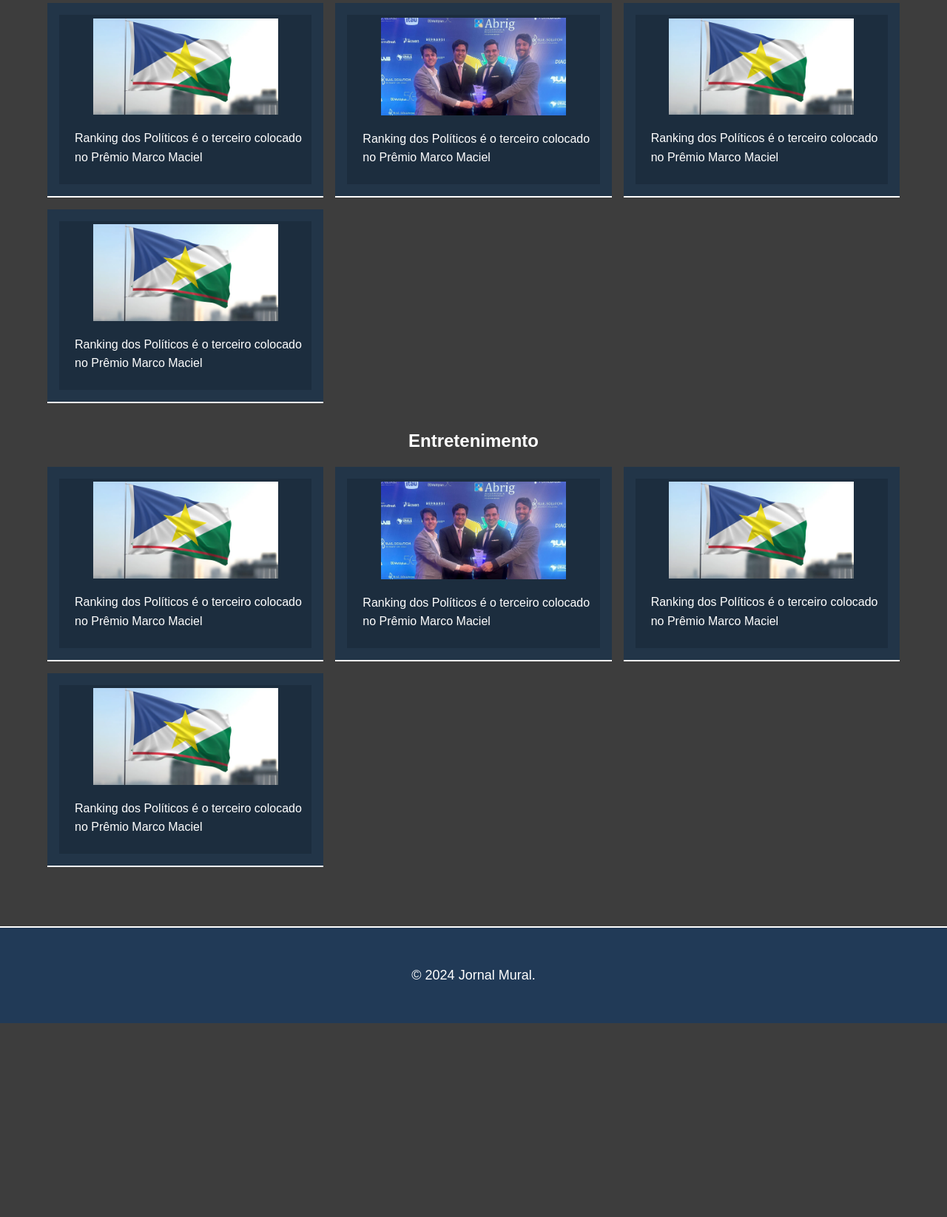
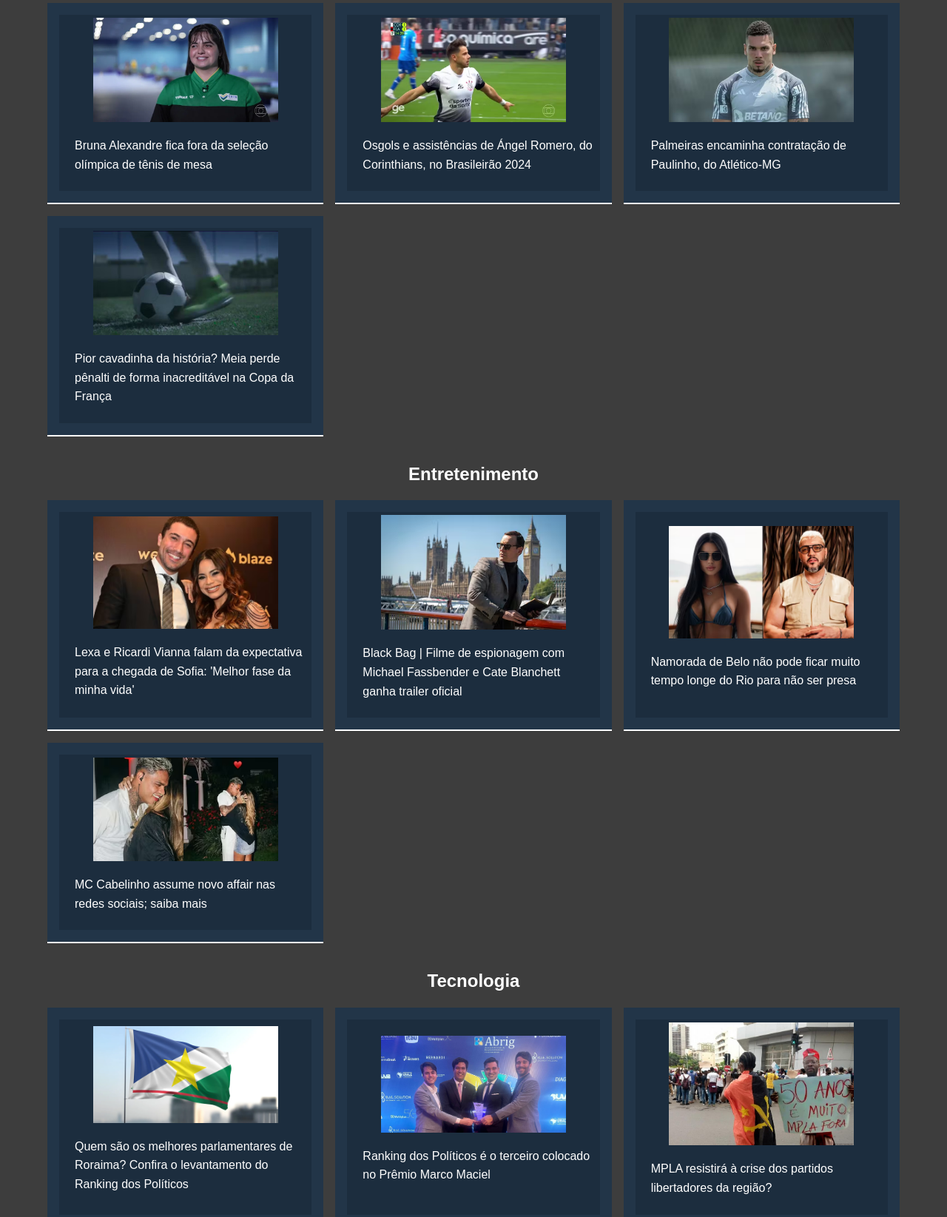
Before and after one commit to AdrianoRamosadr/Rui-Miguel-Jornal, a plain HTML site: page index.html in a window 1280 px wide. Shown: the part 952-2597 px from the top of the page at 74% size. Before the commit the page ends 2335 px from the top, so only its background shows below. Drawn offline with Linux system fonts and the light colour scheme.

Commit message:
atualizando

```diff
--- a/index.html
+++ b/index.html
@@ -69,8 +69,94 @@
         <article>
           <div class="imagens">
 
+            <img src="imagens/despor01.webp" alt="">
+            <p>Bruna Alexandre fica fora da seleção olímpica de tênis de mesa
+
+
+
+              </p>
+          </div>
+        </article>
+        <article>
+
+            <div class="imagens">
+
+              <img src="imagens/despor02.avif" alt="">
+              <p>Osgols e assistências de Ángel Romero, do Corinthians, no Brasileirão 2024
+              </p>
+            </div>
+
+        </article>
+        <article>
+
+          <div class="imagens">
+
+            <img src="imagens/despor04.avif" alt="">
+            <p>Palmeiras encaminha contratação de Paulinho, do Atlético-MG
+
+            </p>
+          </div>
+
+      </article>
+      <article>
+
+        <div class="imagens">
+
+          <img src="imagens/desport03.avif" alt="">
+          <p>Pior cavadinha da história? Meia perde pênalti de forma inacreditável na Copa da França</p>
+        </div>
+
+    </article>
+      </div>
+    </section>
+    <section id="entretenimento">
+      <h2>Entretenimento</h2>
+      <div class="grid">
+        <article>
+          <div class="imagens">
+
+            <img src="imagens/cel01.avif" alt="">
+            <p>Lexa e Ricardi Vianna falam da expectativa para a chegada de Sofia: 'Melhor fase da minha vida'</p>
+          </div>
+        </article>
+        <article>
+
+            <div class="imagens">
+
+              <img src="imagens/cel02.avif" alt="">
+              <p>Black Bag | Filme de espionagem com Michael Fassbender e Cate Blanchett ganha trailer oficial</p>
+            </div>
+
+        </article>
+        <article>
+
+          <div class="imagens">
+
+            <img src="imagens/cel03.avif" alt="">
+            <p>Namorada de Belo não pode ficar muito tempo longe do Rio para não ser presa</p>
+          </div>
+
+      </article>
+      <article>
+
+        <div class="imagens">
+
+          <img src="imagens/cel04.avif" alt="">
+          <p>MC Cabelinho assume novo affair nas redes sociais; saiba mais</p>
+        </div>
+
+    </article>
+      </div>
+    </section>
+
+    <section id="tecnologia">
+      <h2>Tecnologia</h2>
+      <div class="grid">
+        <article>
+          <div class="imagens">
+
             <img src="imagens/polit02.png" alt="">
-            <p>Ranking dos Políticos é o terceiro colocado no Prêmio Marco Maciel</p>
+            <p>Quem são os melhores parlamentares de Roraima? Confira o levantamento do Ranking dos Políticos</p>
           </div>
         </article>
         <article>
@@ -86,8 +172,8 @@
 
           <div class="imagens">
 
-            <img src="imagens/polit02.png" alt="">
-            <p>Ranking dos Políticos é o terceiro colocado no Prêmio Marco Maciel</p>
+            <img src="imagens/polit05.jpg" alt="">
+            <p>MPLA resistirá à crise dos partidos libertadores da região?</p>
           </div>
 
       </article>
@@ -95,52 +181,14 @@
 
         <div class="imagens">
 
-          <img src="imagens/polit02.png" alt="">
-          <p>Ranking dos Políticos é o terceiro colocado no Prêmio Marco Maciel</p>
+          <img src="imagens/polit06.jpg" alt="">
+          <p>Candidato do MPLA a Presidente da República passa a ser designado pelo Comité Central</p>
         </div>
 
     </article>
       </div>
     </section>
-    <section id="entretenimento">
-      <h2>Entretenimento</h2>
-      <div class="grid">
-        <article>
-          <div class="imagens">
 
-            <img src="imagens/polit02.png" alt="">
-            <p>Ranking dos Políticos é o terceiro colocado no Prêmio Marco Maciel</p>
-          </div>
-        </article>
-        <article>
-
-            <div class="imagens">
-
-              <img src="imagens/polit01.jpeg" alt="">
-              <p>Ranking dos Políticos é o terceiro colocado no Prêmio Marco Maciel</p>
-            </div>
-
-        </article>
-        <article>
-
-          <div class="imagens">
-
-            <img src="imagens/polit02.png" alt="">
-            <p>Ranking dos Políticos é o terceiro colocado no Prêmio Marco Maciel</p>
-          </div>
-
-      </article>
-      <article>
-
-        <div class="imagens">
-
-          <img src="imagens/polit02.png" alt="">
-          <p>Ranking dos Políticos é o terceiro colocado no Prêmio Marco Maciel</p>
-        </div>
-
-    </article>
-      </div>
-    </section>
   </main>
 
   <footer>
--- a/styles.css
+++ b/styles.css
@@ -124,3 +124,10 @@ footer {
 footer p{
   font-size: 18px;
 }
+
+
+@media screen and (min-width:350px) and (max-width:800px) {
+  nav ul li a{
+    font-size: 14px;
+  }
+}
```
Also changed, not shown: imagens/cel01.avif (added), imagens/cel02.avif (added), imagens/cel03.avif (added), imagens/cel04.avif (added), imagens/cel05.avif (added), imagens/despor01.webp (added), imagens/despor02.avif (added), imagens/despor04.avif (added), imagens/desport03.avif (added).
